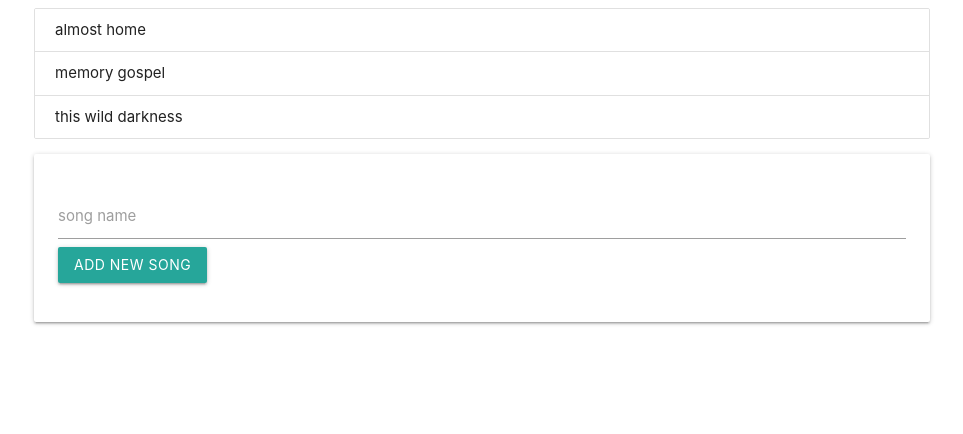
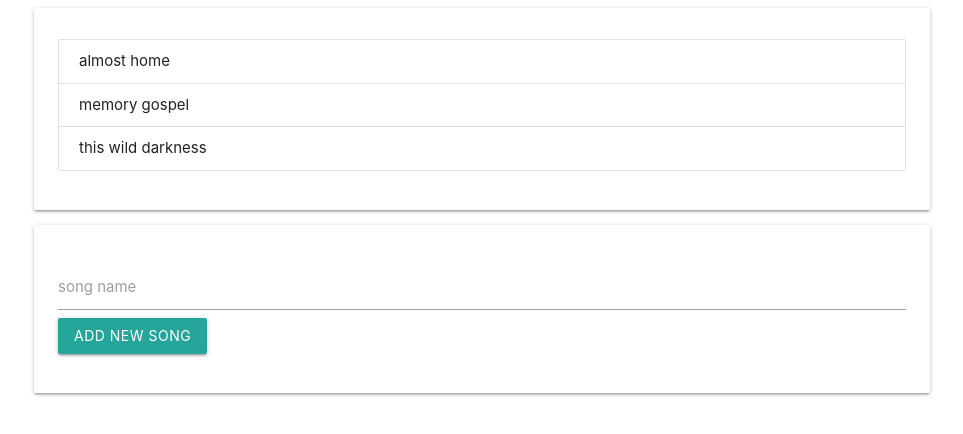
Before and after one commit to danielc92/react-hooks-context-tutorial, a React (Create React App) app: page / in a window 1280 px wide. Shown: the top 434 px of the page, without its empty margins (158-1121 px from the left). Built offline with nearby package versions, Linux system fonts and the light colour scheme.

Commit message:
Placed Songlist in card

```diff
--- a/src/components/SongList.js
+++ b/src/components/SongList.js
@@ -1,4 +1,4 @@
-import React, { useState } from 'react';
+import React, { useState , useEffect} from 'react';
 import NewSongForm from './NewSongForm';
 import uuidv4 from 'uuidv4';
 
@@ -16,15 +16,25 @@ export default function SongList() {
         setSongs([...songs, newSong])
     }
 
+    useEffect(()=>{
+        console.log('use effect')
+    })
+
     return (
-        <div className="SongList">
+        <React.Fragment>
+
+            <div className="card">
+                <div className="card-content">
                 <ul className="collection">
                     {
                         songs.map(song =>
                         <li className="collection-item" key={song.id}>{ song.title }</li>)
                     }
                 </ul>
+                </div>
+            </div>
             <NewSongForm addSong={addSong}/>
-        </div>
+
+        </React.Fragment>
     )
 }
```
Lines whose indentation alone changed are shown as unchanged.
